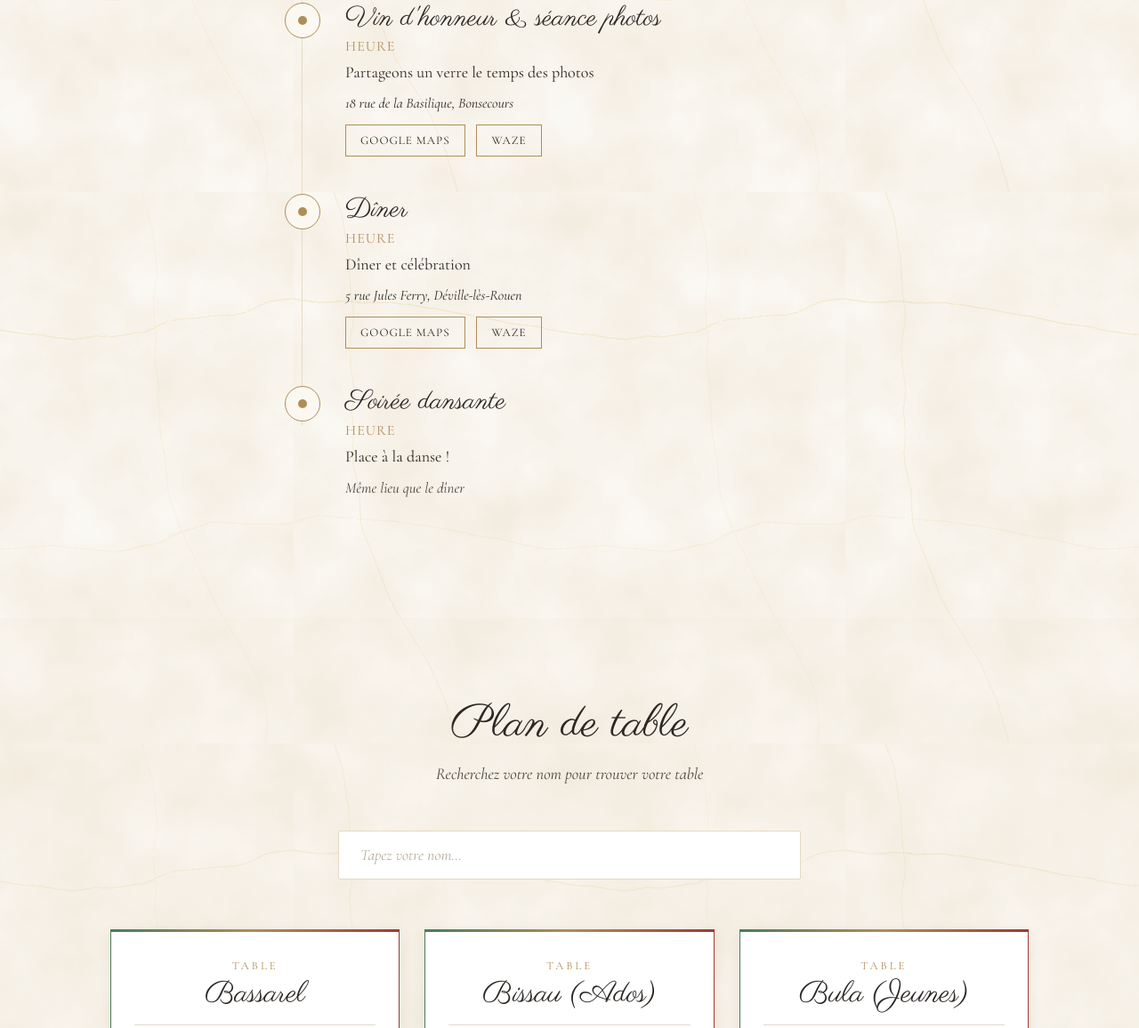
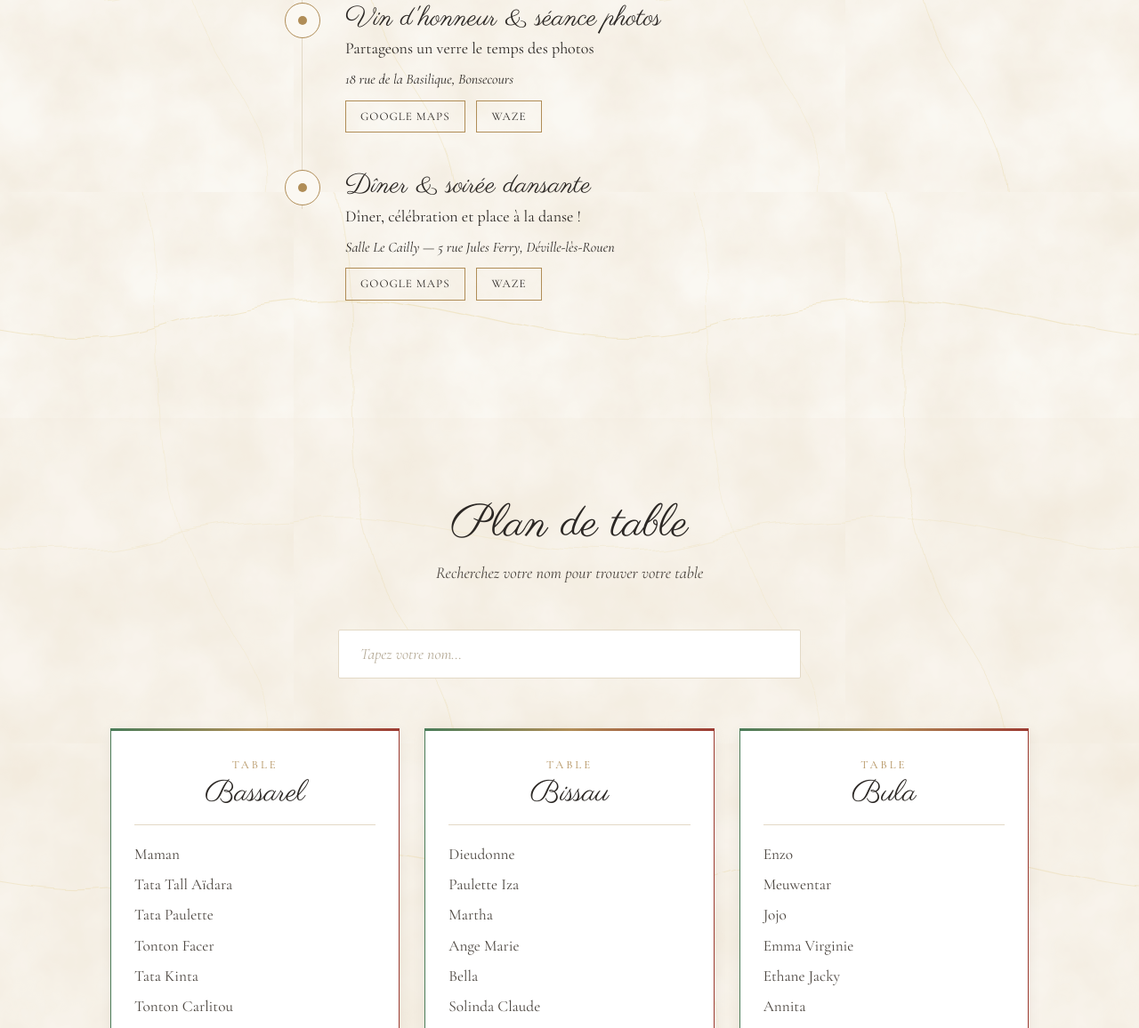
Before and after one commit to DonatienCorrea/annette-lazare, a plain HTML site: page index.html in a window 1280 px wide. Shown: the part 1024-2180 px from the top of the page at 89% size. Drawn offline with nearby package versions, Linux system fonts and the light colour scheme.

Commit message:
Refine event details and update guest list names for clarity

```diff
--- a/index.html
+++ b/index.html
@@ -55,7 +55,6 @@
                     <div class="timeline-dot"></div>
                     <div class="timeline-content">
                         <h3>Vin d'honneur &amp; séance photos</h3>
-                        <p class="time">Heure</p>
                         <p>Partageons un verre le temps des photos</p>
                         <p class="event-place">18 rue de la Basilique, Bonsecours</p>
                         <div class="event-links">
@@ -67,23 +66,13 @@
                 <div class="timeline-item">
                     <div class="timeline-dot"></div>
                     <div class="timeline-content">
-                        <h3>Dîner</h3>
-                        <p class="time">Heure</p>
-                        <p>Dîner et célébration</p>
-                        <p class="event-place">5 rue Jules Ferry, Déville-lès-Rouen</p>
+                        <h3>Dîner &amp; soirée dansante</h3>
+                        <p>Dîner, célébration et place à la danse !</p>
+                        <p class="event-place">Salle Le Cailly — 5 rue Jules Ferry, Déville-lès-Rouen</p>
                         <div class="event-links">
                             <a href="https://www.google.com/maps/search/?api=1&query=5+rue+Jules+Ferry+D%C3%A9ville-l%C3%A8s-Rouen" target="_blank" rel="noopener">Google Maps</a>
                             <a href="https://waze.com/ul?q=5+rue+Jules+Ferry+D%C3%A9ville-l%C3%A8s-Rouen&navigate=yes" target="_blank" rel="noopener">Waze</a>
                         </div>
-                    </div>
-                </div>
-                <div class="timeline-item">
-                    <div class="timeline-dot"></div>
-                    <div class="timeline-content">
-                        <h3>Soirée dansante</h3>
-                        <p class="time">Heure</p>
-                        <p>Place à la danse !</p>
-                        <p class="event-place">Même lieu que le dîner</p>
                     </div>
                 </div>
             </div>
--- a/script.js
+++ b/script.js
@@ -7,12 +7,12 @@ const tables = [
         guests: ["Maman", "Tata Tall Aïdara", "Tata Paulette", "Tonton Facer", "Tata Kinta", "Tonton Carlitou", "Soeur Yvonne", "Mariam Pèlund", "Pata Adama", "1 personne à compléter"],
     },
     {
-        name: "Bissau (Ados)",
+        name: "Bissau",
         guests: ["Dieudonne", "Paulette Iza", "Martha", "Ange Marie", "Bella", "Solinda Claude", "Fille de yaye Nicole", "Jeannette", "Étienne", "Fille de Claude"],
     },
     {
-        name: "Bula (Jeunes)",
-        guests: ["Enzo", "Meuwentar", "Jojo", "Emma Virginie", "Ethane Jacky", "Annita", "Gabriel", "Fils de Anthony", "Noela", "Marianne"],
+        name: "Bula",
+        guests: ["Enzo", "Meuwentar", "Jojo", "Emma Virginie", "Ethane Jacky", "Annita", "Gabriel", "Nolhan", "Noela", "Marianne"],
     },
     {
         name: "Thiour",
```
